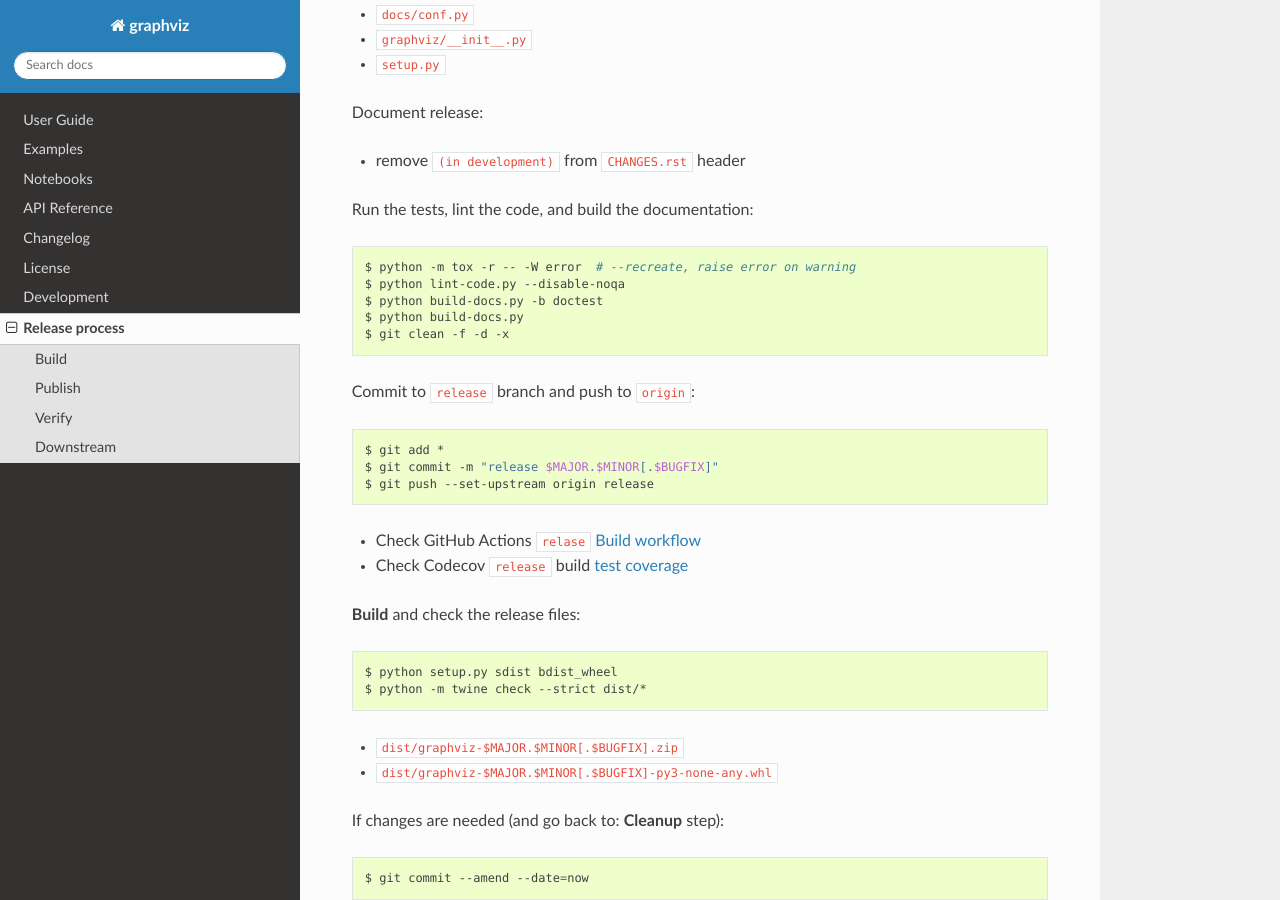
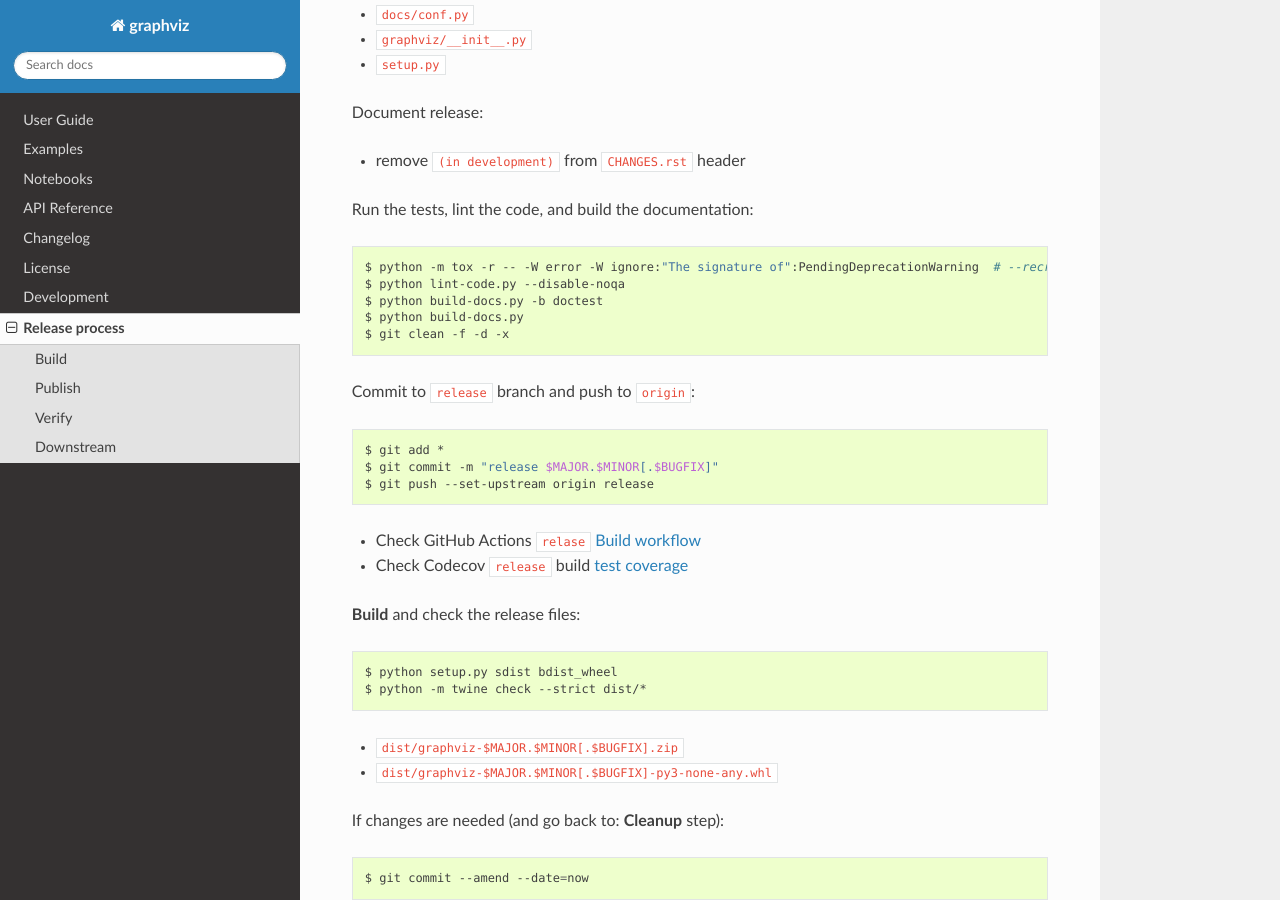
Before and after one commit to xflr6/graphviz, a Sphinx documentation site: the page built from docs/release_process.rst, in a window 1280 px wide and 900 px high, scrolled down 724 px. Built offline with Sphinx 7.4.7 and the Read the Docs theme 2.0.0, drawn with Linux system fonts in a browser that asks for light colours; the version number is read from the project's files by our own code.

Commit message:
ignore own signature-related deprecation warnings in release process
https://docs.python.org/3/library/warnings.html#describing-warning-filters

```diff
--- a/docs/release_process.rst
+++ b/docs/release_process.rst
@@ -43,7 +43,7 @@ Run the tests, lint the code, and build the documentation:
 
 .. code:: bash
 
-    $ python -m tox -r -- -W error  # --recreate, raise error on warning
+    $ python -m tox -r -- -W error -W ignore:"The signature of":PendingDeprecationWarning  # --recreate, raise error on warning
     $ python lint-code.py --disable-noqa
     $ python build-docs.py -b doctest
     $ python build-docs.py
```
